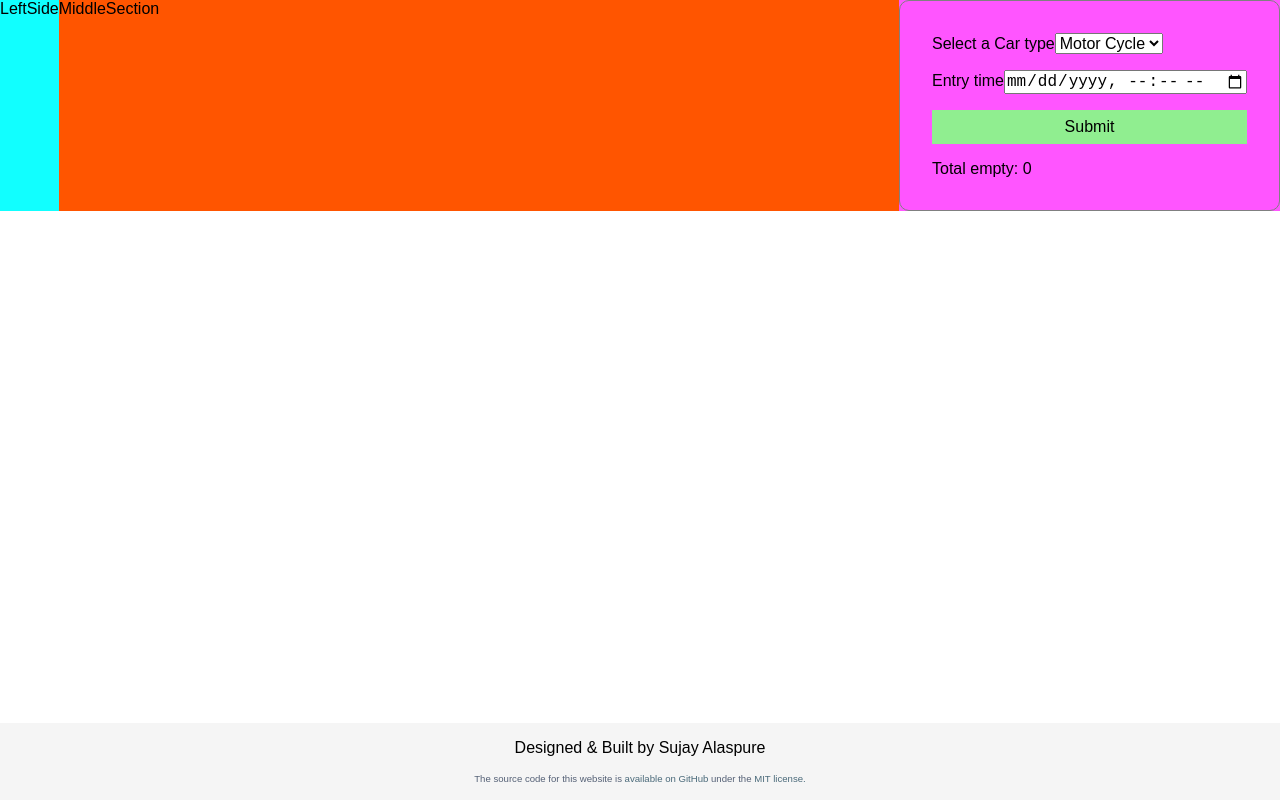
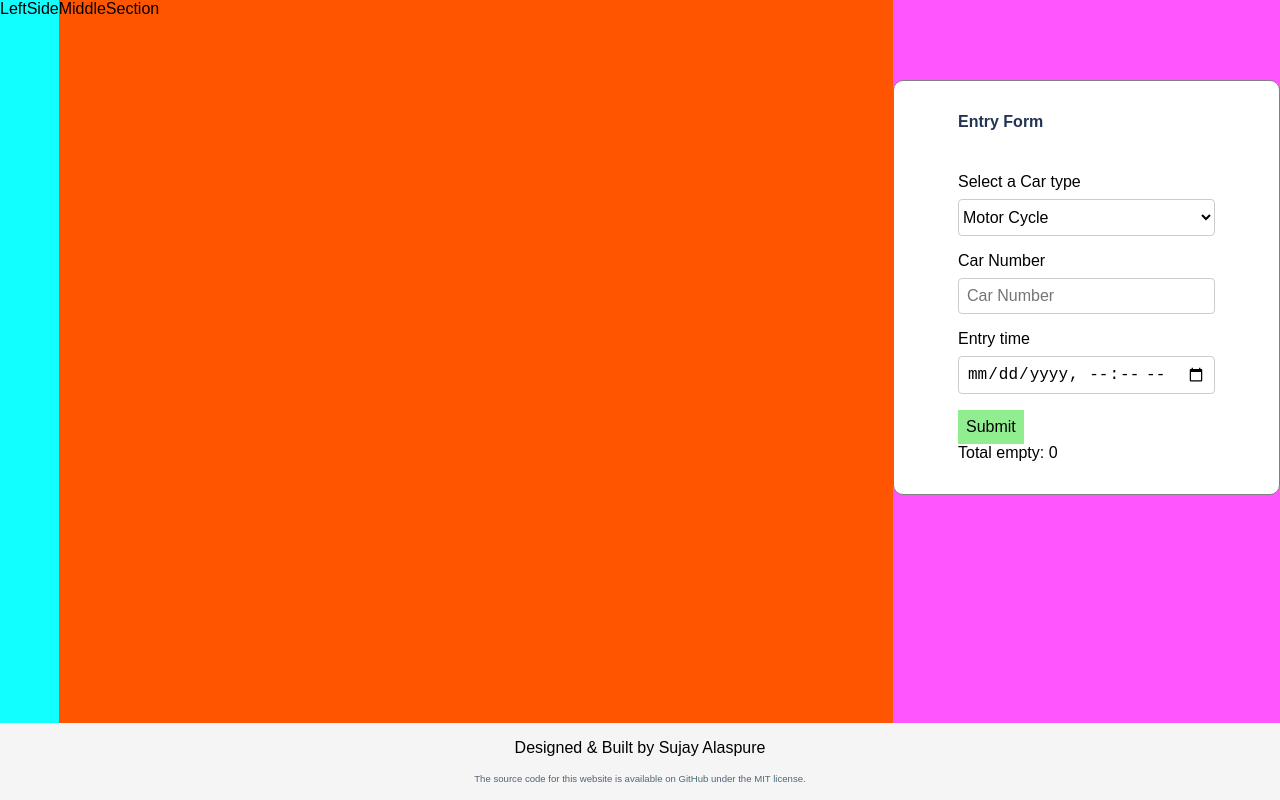
Before and after one commit to sujayalaspure/react-examples, a React (Create React App) app: page /parking in a window 1280 px wide. Built offline with nearby package versions, Linux system fonts and the light colour scheme.

Commit message:
added entry form

```diff
--- a/src/CarParking/Entry.js
+++ b/src/CarParking/Entry.js
@@ -1,5 +1,7 @@
 import React, { useState } from "react";
 import styled from "styled-components";
+import Button from "./components/button";
+import Input from "./components/Input";
 
 function Entry({ onsubmit, empty }) {
   const [data, setData] = useState({
@@ -17,25 +19,32 @@ function Entry({ onsubmit, empty }) {
   };
   return (
     <Container>
-      <div className="car-type">
-        <label>Select a Car type</label>
-        <select name="carType" onChange={handleChange}>
+      <h1>Entry Form</h1>
+      <form onsubmit={() => onsubmit(data)}>
+        <ActionItem>
+          <label for="carType">Select a Car type</label>
+          <Select id="carType" name="carType" onChange={handleChange}>
             <option value="2wheeler">Motor Cycle</option>
             <option value="small">small</option>
             <option value="medium">Medium</option>
             <option value="Heavy">Heavy</option>
-        </select>
-      </div>
-      <div className="time entry">
+          </Select>
+        </ActionItem>
+
+        <ActionItem>
+          <label>Car Number</label>
+          <Input placeholder="Car Number" />
+        </ActionItem>
+        <ActionItem>
           <label>Entry time</label>
-        <input name="entryTime" onChange={handleChange} type="datetime-local" placeholder="Time" />
-      </div>
-      <button onClick={() => onsubmit(data)} className="button">
-        Submit
-      </button>
+          <Input name="entryTime" onChange={handleChange} type="datetime-local" placeholder="Time" />
+        </ActionItem>
+
+        <Button type="submit" label={"Submit"} />
         <div className="info">
           Total empty: <span>{empty}</span>
         </div>
+      </form>
     </Container>
   );
 }
@@ -43,12 +52,31 @@ function Entry({ onsubmit, empty }) {
 export default Entry;
 
 const Container = styled.div`
-  padding: 2rem;
+  padding: 2rem 4rem;
   display: flex;
   flex-direction: column;
   gap: 1rem;
   border: 1px solid gray;
   border-radius: 10px;
+  background-color: #fff;
 `;
 
 const CarType = styled.div``;
+
+const ActionItem = styled.div`
+  display: flex;
+  flex-direction: column;
+  margin: 1rem 0;
+  label {
+    font-size: 1rem;
+    margin-bottom: 0.5rem;
+  }
+`;
+
+const Select = styled.select`
+  background-color: #fff;
+  padding: 0.5rem 0;
+  outline: none;
+  border: 1px solid #ccc;
+  border-radius: 4px;
+`;
--- a/src/CarParking/Floor.js
+++ b/src/CarParking/Floor.js
@@ -1,12 +1,12 @@
 import React, { useState } from "react";
 import "./style.css";
 
-function Floor({ slots, updateSlot }) {
+function Floor({ floor, slots, updateSlot }) {
   return (
     <div>
       <div className="floor">
         <div className="floor-number">
-          <span>Floor 1</span>
+          <span>Floor {floor}</span>
         </div>
         <div className="slots">
           {slots.map((slot) => {
--- a/src/CarParking/RightSide.js
+++ b/src/CarParking/RightSide.js
@@ -14,4 +14,5 @@ export default RightSide;
 
 const Container = styled.div`
   background-color: #f5f;
+  padding: 5rem 0;
 `;
--- /dev/null
+++ b/src/CarParking/components/Input.js
@@ -0,0 +1,16 @@
+import React from "react";
+import styled from "styled-components";
+
+function Input({ placeholder, type, other }) {
+  return <InputWrapper placeholder={placeholder} type={type} {...other} />;
+}
+
+export default Input;
+
+const InputWrapper = styled.input`
+  background-color: #fff;
+  padding: 0.5rem;
+  outline: none;
+  border: 1px solid #ccc;
+  border-radius: 4px;
+`;
--- /dev/null
+++ b/src/CarParking/components/button.js
@@ -0,0 +1,20 @@
+import React from "react";
+import styled from "styled-components";
+
+function Button({ onClick, label, active, bgColor, other }) {
+  return (
+    <ButtonWrapper bgColor={bgColor} onClick={onclick} {...other}>
+      {label}
+    </ButtonWrapper>
+  );
+}
+
+export default Button;
+
+const ButtonWrapper = styled.button`
+  background-color: ${(props) => props.bgColor || "lightgreen"};
+  border: none;
+  outline: none;
+  padding: 8px;
+  cursor: pointer;
+`;
--- a/src/CarParking/index.js
+++ b/src/CarParking/index.js
@@ -100,7 +100,7 @@ function CarParking() {
 export default CarParking;
 
 const Container = styled.div`
-  height: 100%;
+  height: 100vh;
   background-color: #fff;
   display: grid;
   grid-template-columns: max-content auto max-content;
--- /dev/null
+++ b/src/Components/menu/index.js
@@ -0,0 +1,7 @@
+import Item from "./item";
+
+const Menu = {
+  Item,
+};
+
+export default Menu;
--- /dev/null
+++ b/src/Components/menu/item.js
@@ -0,0 +1,37 @@
+import React from "react";
+import styled from "styled-components";
+
+function item({ onClick, label, active }) {
+  return (
+    <Container onClick={onClick}>
+      <Label active={active}>{label}</Label>
+    </Container>
+  );
+}
+
+export default item;
+
+const Container = styled.div`
+  height: 50px;
+  background-color: var(--white);
+  display: flex;
+  justify-content: flex-start;
+  align-items: center;
+  padding: 8px 24px;
+  cursor: pointer;
+  border-bottom: 0.5px solid var(--slate);
+  &:hover {
+    background-color: var(--lightest-slate);
+  }
+  transition: 0.5s;
+  /* background-color: $shocking-pink; */
+  /* width: 1rem; */
+  /* transform: translateX(-100%) translateY(-100%); */
+  /* mix-blend-mode: screen; */
+  /* animation: ripple 1250ms ease-out forwards, fade 1500ms ease-out forwards; */
+`;
+
+const Label = styled.span`
+  font-size: 1rem;
+  /* color: ${(props) => (props.active ? "var(--dark-slate)" : "var(--white)")}; */
+`;
--- a/src/home/Style.js
+++ b/src/home/Style.js
@@ -8,7 +8,8 @@ export const Container = styled.div`
 
 export const LeftSide = styled.div`
   min-width: 25vw;
-  background-color: #f5f;
+  border-right: 1px solid var(--accent-tint);
+  /* background-color: #f5f; */
 `;
 
 export const MainContent = styled.div``;
--- a/src/home/index.js
+++ b/src/home/index.js
@@ -1,4 +1,5 @@
 import React from "react";
+import Menu from "../Components/menu";
 import { Container, HeaderWrapper, LeftSide, MainContent } from "./Style";
 
 function Home() {
@@ -6,6 +7,9 @@ function Home() {
     <Container>
       <LeftSide>
         <h2>LeftSide</h2>
+        <Menu.Item label="Item no 1" />
+        <Menu.Item label="Item no 1" />
+        <Menu.Item label="Item no 1" />
       </LeftSide>
 
       <MainContent>
--- a/src/styles.css
+++ b/src/styles.css
@@ -16,7 +16,7 @@
   --lightest-slate: hsl(226, 70%, 88%);
   --white: #e6f1ff;
   --accent: hsl(200, 95%, 14%);
-  --accent-tint: hsla(33, 100%, 70%, 0.1);
+  --accent-tint: hsla(200, 100%, 70%, 0.2);
   --font-sans: "Poppins", "Inter", "San Francisco", "SF Pro Text", -apple-system, system-ui, sans-serif;
   --font-mono: "Roboto Mono", "Fira Code", "Fira Mono", "Roboto Mono", monospace;
   --fz-xxs: 12px;
@@ -92,6 +92,27 @@ a:focus {
   text-decoration-skip-ink: auto;
 }
 
+@keyframes ripple {
+  0% {
+    transform: translate(-100%, -100%);
+  }
+  80% {
+    transform: translate(-100%, -100%) scale(50);
+  }
+  100% {
+    transform: translate(-100%, -100%) scale(50);
+    opacity: 0;
+  }
+}
+
+@keyframes fade {
+  0% {
+    opacity: 1;
+  }
+  100% {
+    opacity: 0;
+  }
+}
 .App {
   /* background-color: aqua; */
   height: 100vh;
```
Lines whose indentation alone changed are shown as unchanged.
